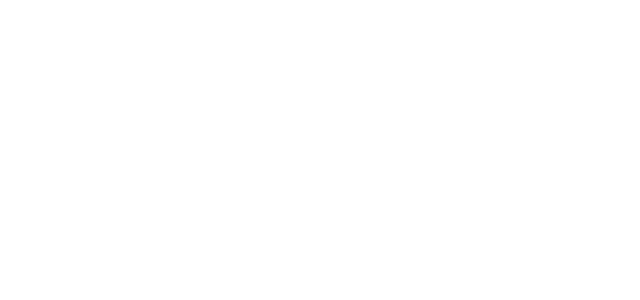
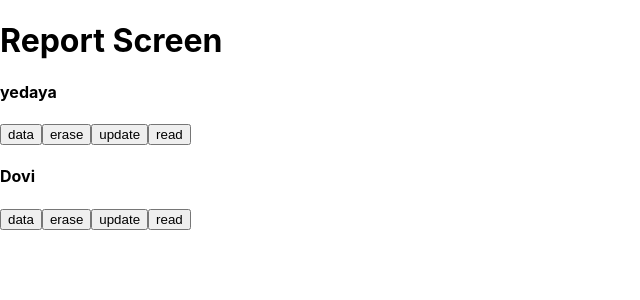
Before and after one commit to DoviWidawsky/JewishManager, a React (Create React App) app: page / in a window 1280 px wide. Shown: the top 300 px of the page, without its empty margins (0-640 px from the left). Built offline with nearby package versions, Linux system fonts and the light colour scheme.

Commit message:
added report.js

```diff
--- a/src/App.js
+++ b/src/App.js
@@ -1,18 +1,17 @@
-import React, { Component } from 'react'
+import React, {Component} from 'react';
+import Report from './components/screens/Report.js';
 
 class App extends Component {
-  render() {
+  render () {
     return (
       <div className="App">
         <div className="sideMenu">
-
+          <Report />
         </div>
-        <div className="mainScreen">
-
-        </div>
+        <div className="mainScreen" />
       </div>
-    )
+    );
   }
 }
 
-export default App
+export default App;
--- /dev/null
+++ b/src/components/screens/Report.js
@@ -0,0 +1,43 @@
+import React from 'react';
+import reportsData from '../../samplejson/reports';
+
+class Report extends React.Component {
+  constructor (props) {
+    super (props);
+    this.state = {
+      reports: [],
+    };
+  }
+
+  async componentDidMount () {
+    setTimeout (() => {
+      const reports = reportsData; //TODO: await api.getReports()
+      this.setState ({reports});
+    }, 1500);
+  }
+
+  render () {
+    console.log (this.state);
+
+    return (
+      <div className="Report">
+        <h1>Report Screen</h1>
+
+          {this.state.reports.length > 0
+
+            ? this.state.reports.map ((report, index) => (
+
+                <div>
+                  <h4 key={index}>{report.user_first_name}</h4>
+                  <button OnClick= {()=> <div>{report}</div>}>data</button>
+                  <button>erase</button>
+                  <button>update</button>
+                  <button>read</button>
+                </div>
+              ))
+            : <h2>Loading...</h2>}
+      </div>
+    );
+  }
+}
+export default Report;
--- a/src/components/screens/Test.js
+++ b/src/components/screens/Test.js
@@ -4,4 +4,4 @@ class Test extends React.Component {
     return <h1>test</h1>
   }
 }
-export default Users
+export default Test
--- /dev/null
+++ b/src/samplejson/reports.json
@@ -0,0 +1,18 @@
+[
+  {
+    "report_id": "827192",
+    "user_id": "AVKO*$&17264",
+    "user_first_name": "yedaya",
+    "user_last_name": "schwalm",
+    "report_date": "27/08/91",
+    "report_type": "loading-error"
+  },
+  {
+    "report_id": "827192",
+    "user_id": "AVKO*$827164",
+    "user_first_name": "Dovi",
+    "user_last_name": "Vidavsko",
+    "report_date": "27/08/91",
+    "report_type": "loading-error"
+  }
+]
```
